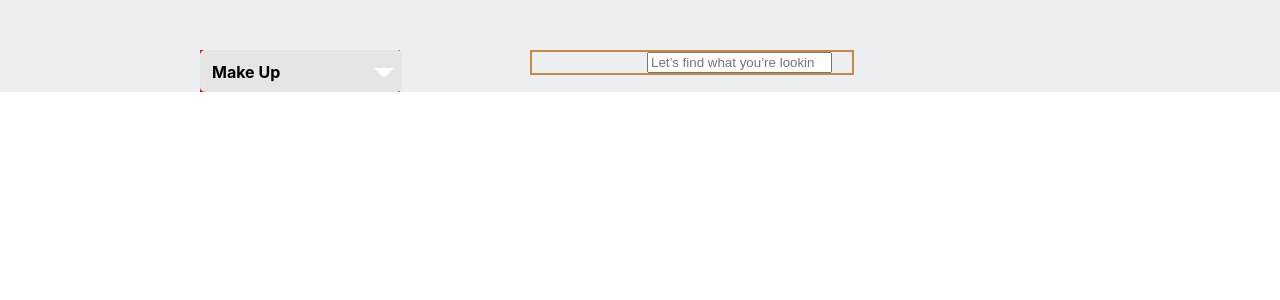
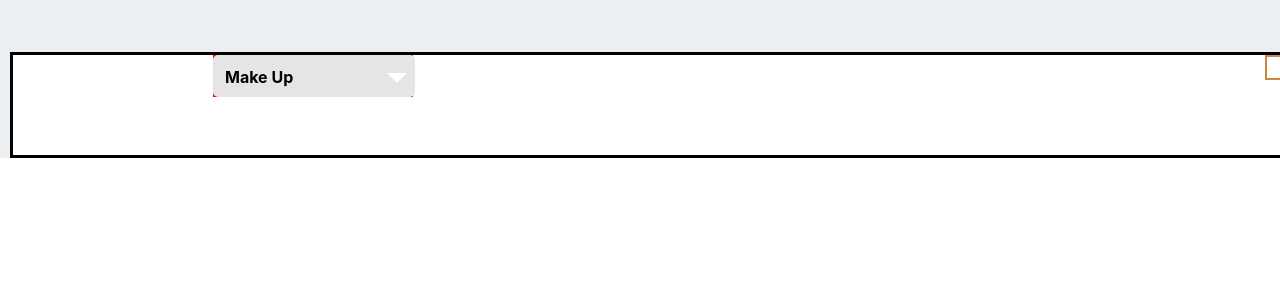
Before and after one commit to UCB-Project3/Final-Project, a React (Create React App) app in the folder client/: page /profile in a window 1280 px wide. Shown: the top 300 px of the page. Built offline with nearby package versions, Linux system fonts and the light colour scheme.

Commit message:
homepage , start navbar

```diff
--- a/client/src/components/Nav/Nav.css
+++ b/client/src/components/Nav/Nav.css
@@ -4,7 +4,18 @@
 
   }
   */
-
+.navigation-container{
+  background-color: white;
+  margin-top: 2px;
+  margin-left: 10px;
+  margin-right: 10px;
+  border-width: 3;
+  border-style: solid;
+  float:center;
+  padding-left: 70 px;
+  width: 1600px;
+  height: 100px;
+}
   .srchdiv {
     margin-left: 100px;
     float: right;
--- a/client/src/components/Nav/Nav.js
+++ b/client/src/components/Nav/Nav.js
@@ -4,6 +4,7 @@ import SearchBtn from "../SearchBtn/SearchBtn";
 import './Nav.css'
 
 const Nav = () => (
+  <div className="navigation-container">
     <nav className="navbar">
       <div className="navbar-brand">
         <div className="srchdiv">
@@ -14,6 +15,7 @@ const Nav = () => (
         </div>
       </div>
     </nav>
+  </div >
 );
 
 export default Nav;
```
Lines whose indentation alone changed are shown as unchanged.
